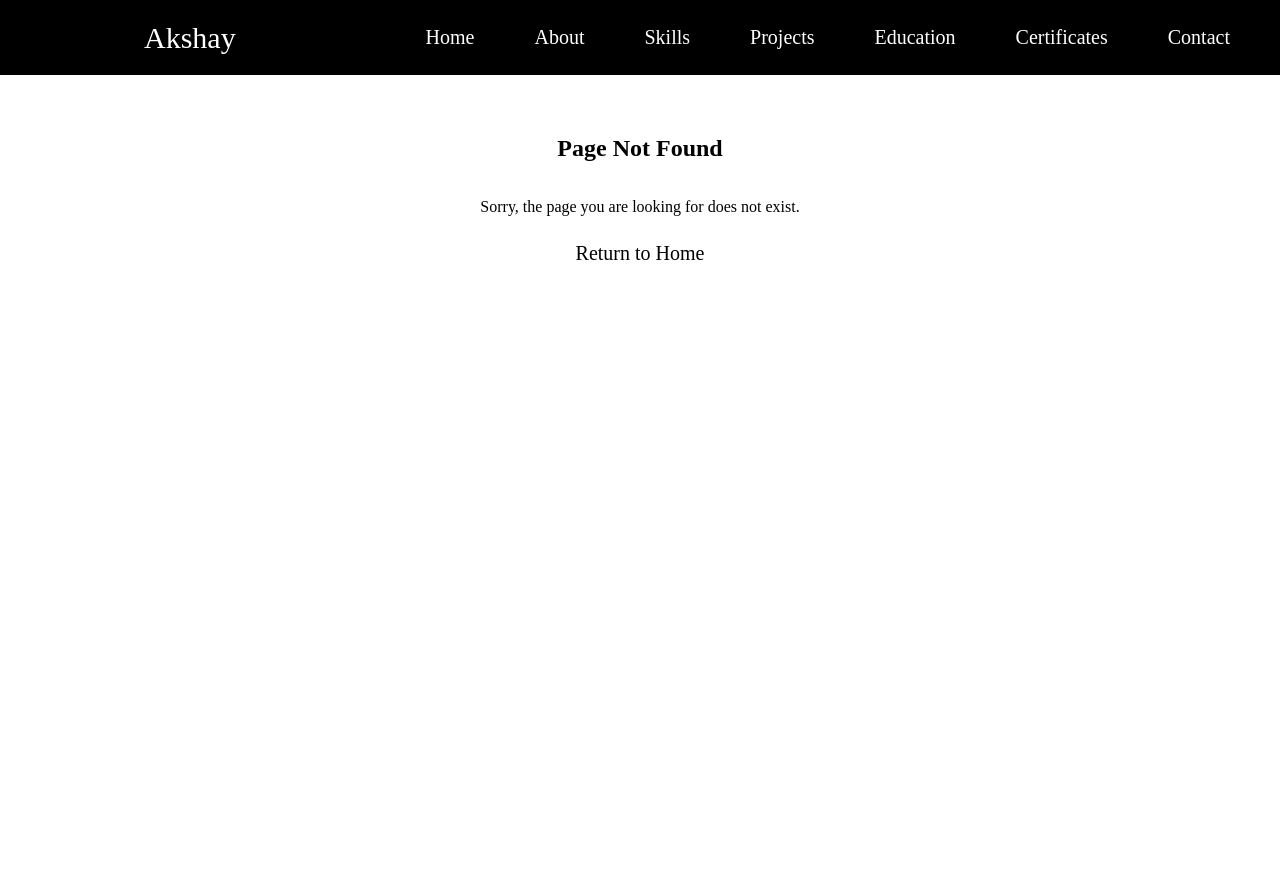
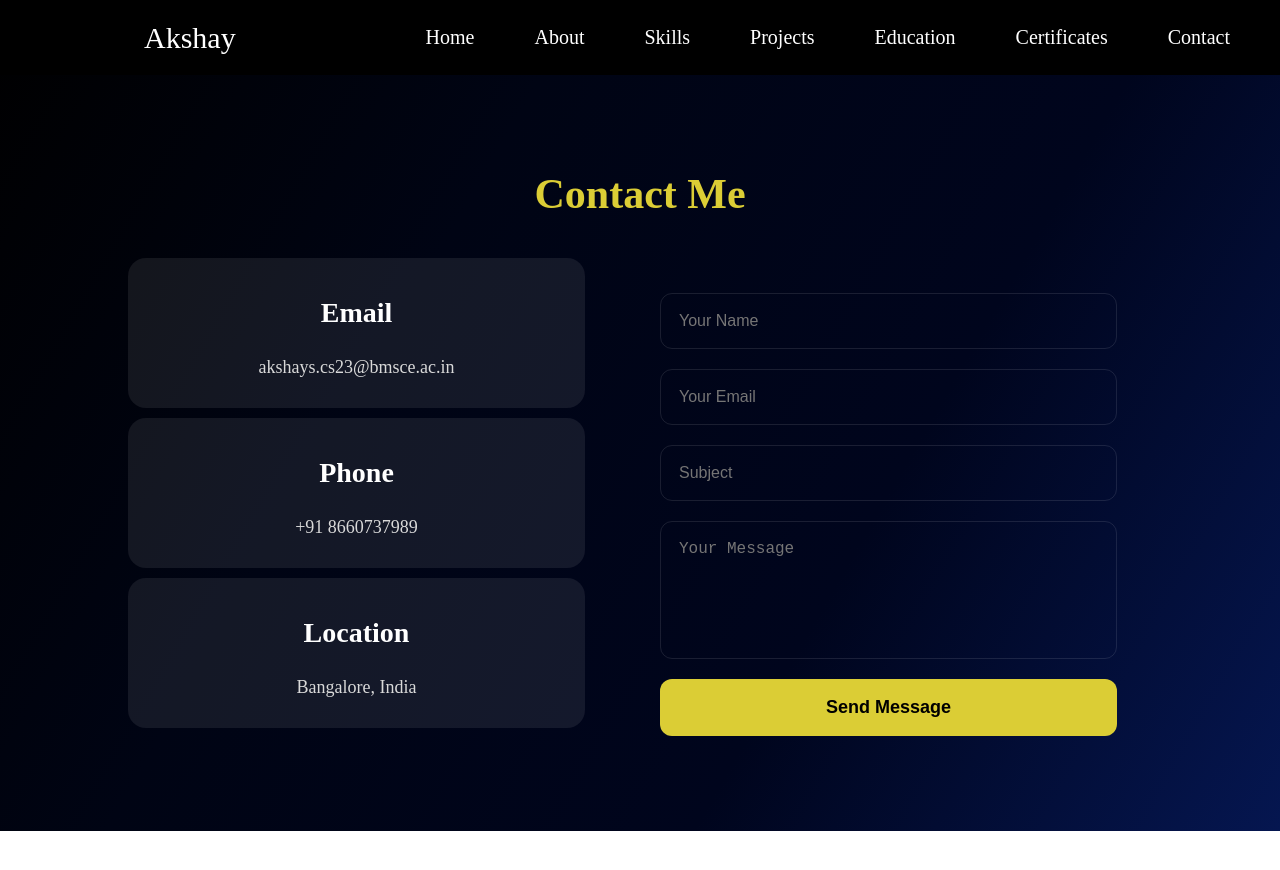
Before and after one commit to Akshays-2005/portfolio-react, a React (Create React App) app: page /contact in a window 1280 px wide. Before the commit this address had no page. Shown: the top 870 px of the page. After the commit the page ends 831 px from the top, so only its background shows below. Built offline with nearby package versions, Linux system fonts and the light colour scheme.

Commit message:
Added contact page

```diff
--- a/src/App.js
+++ b/src/App.js
@@ -7,6 +7,7 @@ import Projects from './Projects';
 import Education from './Education';
 import NotFound from './NotFound';
 import Certificates from './Certificates';
+import Contact from './Contact';
 import {BrowserRouter as Router, Switch, Route} from 'react-router-dom';
 
 function App() {
@@ -34,6 +35,9 @@ function App() {
               <Route path="/certificates">
                 <Certificates/>
               </Route>
+              <Route path="/contact">
+                <Contact />
+              </Route>
               <Route path="*">
                 <NotFound />
               </Route>
--- /dev/null
+++ b/src/Contact.js
@@ -0,0 +1,44 @@
+const Contact = () => {
+    return (
+        <div className="contact">
+            <h2>Contact Me</h2>
+
+            <div className="contact-container">
+
+                {/* Left Side */}
+                <div className="contact-left">
+
+                    <div className="contact-card">
+                        <h3>Email</h3>
+                        <p>akshays.cs23@bmsce.ac.in</p>
+                    </div>
+
+                    <div className="contact-card">
+                        <h3>Phone</h3>
+                        <p>+91 8660737989</p>
+                    </div>
+
+                    <div className="contact-card">
+                        <h3>Location</h3>
+                        <p>Bangalore, India</p>
+                    </div>
+
+                </div>
+
+                {/* Right Side */}
+                <div className="contact-right">
+                    <form>
+                        <input type="text" placeholder="Your Name" />
+                        <input type="email" placeholder="Your Email" />
+                        <input type="text" placeholder="Subject" />
+                        <textarea placeholder="Your Message"></textarea>
+                        <button type="submit">Send Message</button>
+                    </form>
+                </div>
+
+            </div>
+        </div>
+    );
+}
+
+export default Contact;
--- a/src/Projects.js
+++ b/src/Projects.js
@@ -14,25 +14,14 @@ const Projects = () => {
             title: "EduBuddy",
             category: "AI / Hackathon",
             tech: ["HTML", "CSS", "JavaScript", "Gemini API"],
-            github: "YOUR_GITHUB_LINK",
-            demo: "YOUR_DEMO_LINK",
+            github: "https://github.com/Akshays-2005/EduBuddy-Study-Assistant",
+            demo: "https://alpha345.pythonanywhere.com/",
             image: EduBuddy,
             description:
                 "AI-powered personal study assistant that helps students stay focused, track study sessions, and receive intelligent learning support."
         },
         {
             id: 2,
-            title: "Trinetra",
-            category: "AI / Healthcare",
-            tech: ["HTML", "CSS", "JavaScript", "Gemini API", "Twilio"],
-            github: "YOUR_GITHUB_LINK",
-            demo: "YOUR_DEMO_LINK",
-            image: Trinetra,
-            description:
-                "AI-powered medical assistant that analyzes symptoms, classifies urgency levels, recommends doctors, and sends appointment reminders."
-        },
-        {
-            id: 3,
             title: "FarmAI",
             category: "AI / Agriculture",
             tech: [
@@ -44,14 +33,14 @@ const Projects = () => {
                 "OpenWeather API",
                 "Agmarknet API"
             ],
-            github: "YOUR_GITHUB_LINK",
-            demo: "YOUR_DEMO_LINK",
+            github: "https://github.com/Akshays-2005/FarmAI",
+            demo: "https://drive.google.com/file/d/1hDVCdpgQGv7_CIusTN8kHLwOAL9gM3WH/view",
             image: FarmAI,
             description:
                 "Smart crop diversification advisor that helps farmers choose profitable crop combinations using weather and market insights."
         },
         {
-            id: 4,
+            id: 3,
             title: "Heart Disease Prediction System",
             category: "Machine Learning",
             tech: [
@@ -63,55 +52,66 @@ const Projects = () => {
                 "CSS",
                 "JavaScript"
             ],
-            github: "YOUR_GITHUB_LINK",
-            demo: "YOUR_DEMO_LINK",
+            github: "https://github.com/Akshays-2005/Heart-Disease-Risk-Prediction",
+            demo: "https://drive.google.com/file/d/1pgbjG-A2f1jVqMUwP4ThTw1foQUmuwVU/view",
             image: HeartDisease,
             description:
                 "Machine learning application that predicts heart disease risk using clinical inputs and provides real-time prediction results."
         },
         {
-            id: 5,
+            id: 4,
             title: "Food Ordering System",
             category: "Unix Shell Project",
             tech: ["Shell Scripting", "Python", "SMTP"],
-            github: "YOUR_GITHUB_LINK",
-            demo: "",
+            github: "https://github.com/Akshays-2005/Unix-Food-Ordering-System",
+            demo: "https://drive.google.com/file/d/1Mbup_4uWJNJFmxlwL8GmeAoZHUlhpI4z/view",
             image: FoodOrdering,
             description:
                 "Automated food ordering system developed using shell scripts and Python with email-based order confirmation."
         },
         {
-            id: 6,
+            id: 5,
             title: "Personal Portfolio",
             category: "Web Development",
             tech: ["React", "CSS", "JavaScript"],
-            github: "YOUR_GITHUB_LINK",
-            demo: "YOUR_PORTFOLIO_LINK",
+            github: "https://github.com/Akshays-2005/portfolio-react",
+            demo: "https://akshays-portfolio-2025.netlify.app/#",
             image: Portfolio,
             description:
                 "Personal portfolio website showcasing projects, skills, achievements, and technical journey with a modern responsive design."
         },
         {
-            id: 7,
+            id: 6,
             title: "AeroBMSCE Website",
             category: "Web Development",
             tech: ["HTML", "CSS", "JavaScript"],
-            github: "YOUR_GITHUB_LINK",
-            demo: "YOUR_DEMO_LINK",
+            github: "https://github.com/Akshays-2005/AeroBMSCE-Website",
+            demo: "https://aerobmscewebsite.netlify.app/",
             image: AeroBMSCE,
             description:
                 "Frontend website developed for the AeroBMSCE Web Development Challenge. Features responsive design, project showcases, team information, gallery sections, and interactive UI components."
         },
         {
-            id: 8,
+            id: 7,
             title: "DigiMelody",
             category: "Web Development",
             tech: ["HTML", "CSS", "JavaScript"],
-            github: "YOUR_GITHUB_LINK",
-            demo: "YOUR_DEMO_LINK",
+            github: "https://github.com/Akshays-2005/DigiMelody",
+            demo: "https://drive.google.com/file/d/1e_CyeuOBubThx5UsDMchBBM730wk8LrB/view?usp=sharing",
             image: DigiMelody,
             description:
                 "A modern music streaming-inspired web application featuring an intuitive user interface, music discovery experience, responsive layouts, and interactive media controls."
+        },
+        {
+            id: 8,
+            title: "Trinetra",
+            category: "AI / Healthcare",
+            tech: ["HTML", "CSS", "JavaScript", "Gemini API", "Twilio"],
+            github: "https://github.com/Akshays-2005/Trinetra-AI-Medical-Assistant",
+            demo: "https://trinetra2.netlify.app/",
+            image: Trinetra,
+            description:
+                "AI-powered medical assistant that analyzes symptoms, classifies urgency levels, recommends doctors, and sends appointment reminders."
         }
     ];
 
@@ -133,7 +133,10 @@ const Projects = () => {
                             ))}
                         </div>
 
+                        <div className="links">
                             <a href={project.github}>GitHub</a>
+                            {project.demo && <a href={project.demo}>Demo</a>}
+                        </div>
                     </div>
                 ))}
             </div>
--- a/src/index.css
+++ b/src/index.css
@@ -496,3 +496,95 @@ a {
   color: #dbcd35;
   border: 1px solid #dbcd35;
 }
+
+.contact {
+  padding: 60px 10%;
+  color: white;
+}
+
+.contact h2 {
+  font-size: 42px;
+  margin-bottom: 40px;
+  color:#dbcd35;
+}
+
+/* Main layout */
+.contact-container {
+  display: flex;
+  gap: 40px;
+  align-items: flex-start;
+}
+
+/* Left side */
+.contact-left {
+  flex: 1;
+  display: flex;
+  flex-direction: column;
+  gap: 10px;
+}
+
+/* Contact cards */
+.contact-card {
+  padding: 25px;
+  border-radius: 18px;
+  height: 100px;
+  display: flex;
+  flex-direction: column;
+  justify-content: center;
+  background: rgba(255, 255, 255, 0.08);
+}
+
+.contact-card h3 {
+  font-size: 28px;
+  margin-bottom: 10px;
+}
+
+.contact-card p {
+  font-size: 18px;
+  color: #d9d9d9;
+}
+
+/* Right form side */
+.contact-right {
+  flex: 1;
+  padding: 35px;
+  border-radius: 18px;
+}
+
+/* Form styling */
+.contact-right form {
+  display: flex;
+  flex-direction: column;
+  gap: 20px;
+}
+
+.contact-right input,
+.contact-right textarea {
+  padding: 18px;
+  border-radius: 12px;
+  border: 1px solid rgba(255,255,255,0.1);
+  background: transparent;
+  color: white;
+  font-size: 16px;
+}
+
+.contact-right textarea {
+  min-height: 100px;
+  resize: none;
+}
+
+.contact-right button {
+  padding: 18px;
+  border: none;
+  border-radius: 12px;
+  font-size: 18px;
+  cursor: pointer;
+  font-weight: bold;
+  background-color: #dbcd35;
+}
+
+.contact-right button:hover {
+  background-color: transparent;
+  color: #dbcd35;
+  border: 1px solid #dbcd35;
+}
```
Lines whose indentation alone changed are shown as unchanged.
